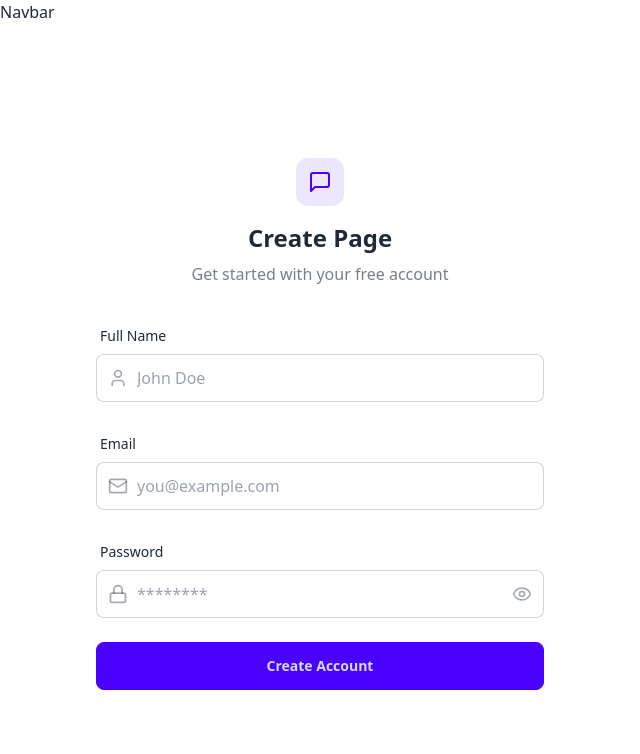
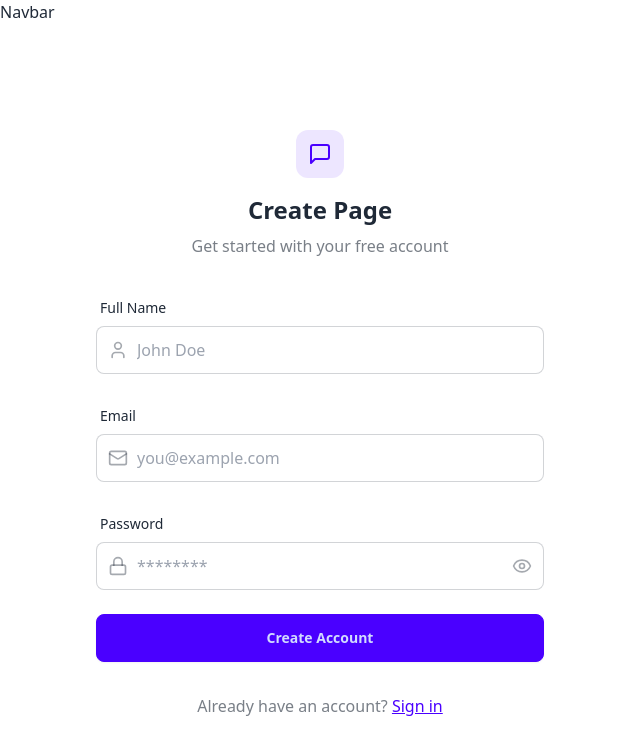
Before and after one commit to PasinduSangeeth/Chatapp-MERN, a React (Vite) app in the folder frontend/: page /signup in a window 1280 px wide. Shown: the top 754 px of the page, without its empty margins (0-640 px from the left). Built offline with nearby package versions, Linux system fonts and the light colour scheme; no server answers; the HTML template or start-up script is replaced by a standard one.

Commit message:
sign in link  created

```diff
--- a/frontend/src/pages/SignUpPage.jsx
+++ b/frontend/src/pages/SignUpPage.jsx
@@ -1,6 +1,7 @@
 import { MessageSquare, User, Mail, Lock, Eye, EyeOff, Loader } from "lucide-react";
 import { useState } from "react";
 import { useAuthStore } from "../store/useAuthStore.js";
+import { Link } from "react-router-dom";
 
 const SignUpPage = () => {
   const [showPassword, setShowPassword] = useState(false);
@@ -109,6 +110,14 @@
               )}
             </button>
           </form>
+          <div className="text-center">
+            <p className="text-base-content/60">
+              Already have an account?{" "}
+              <Link to="/login" className="link link-primary">
+                Sign in
+             </Link>
+            </p>
+          </div>
         </div>
       </div>
     </div>
```
